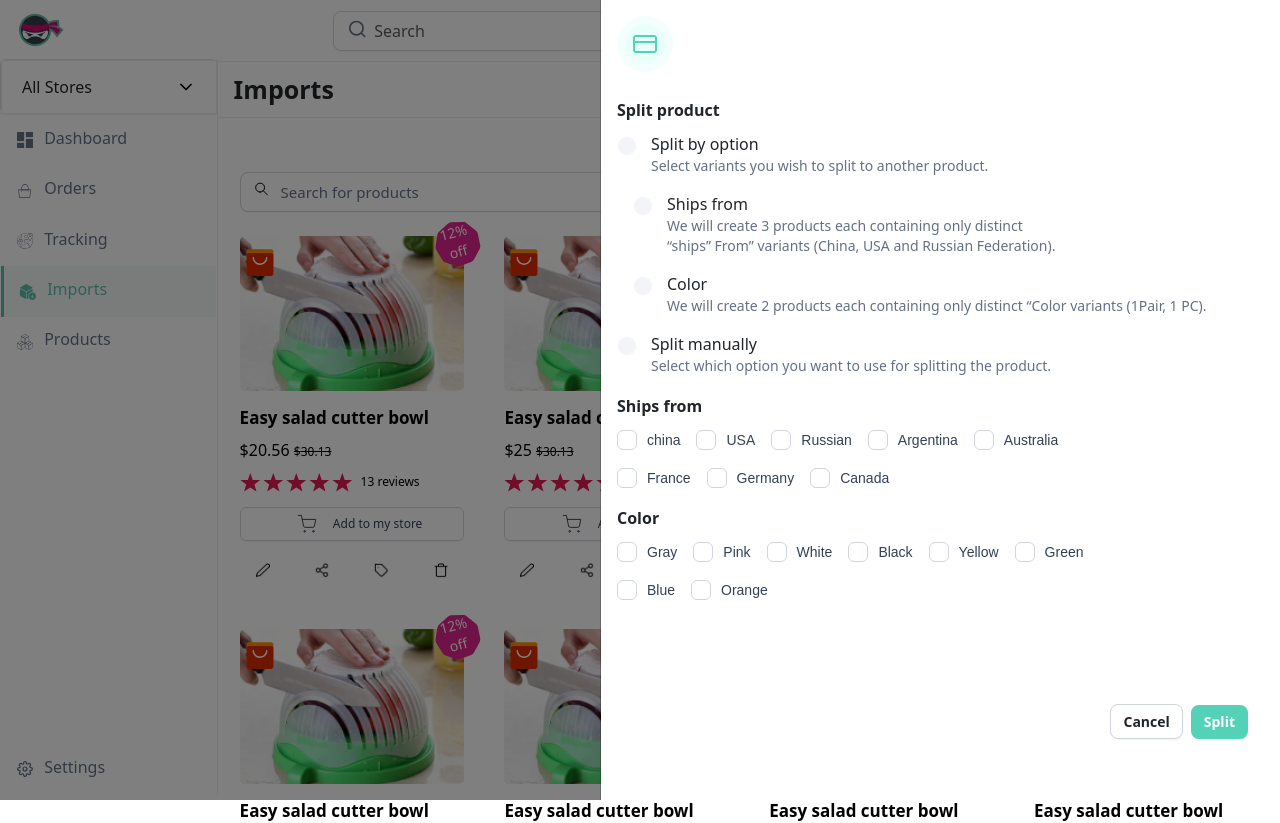
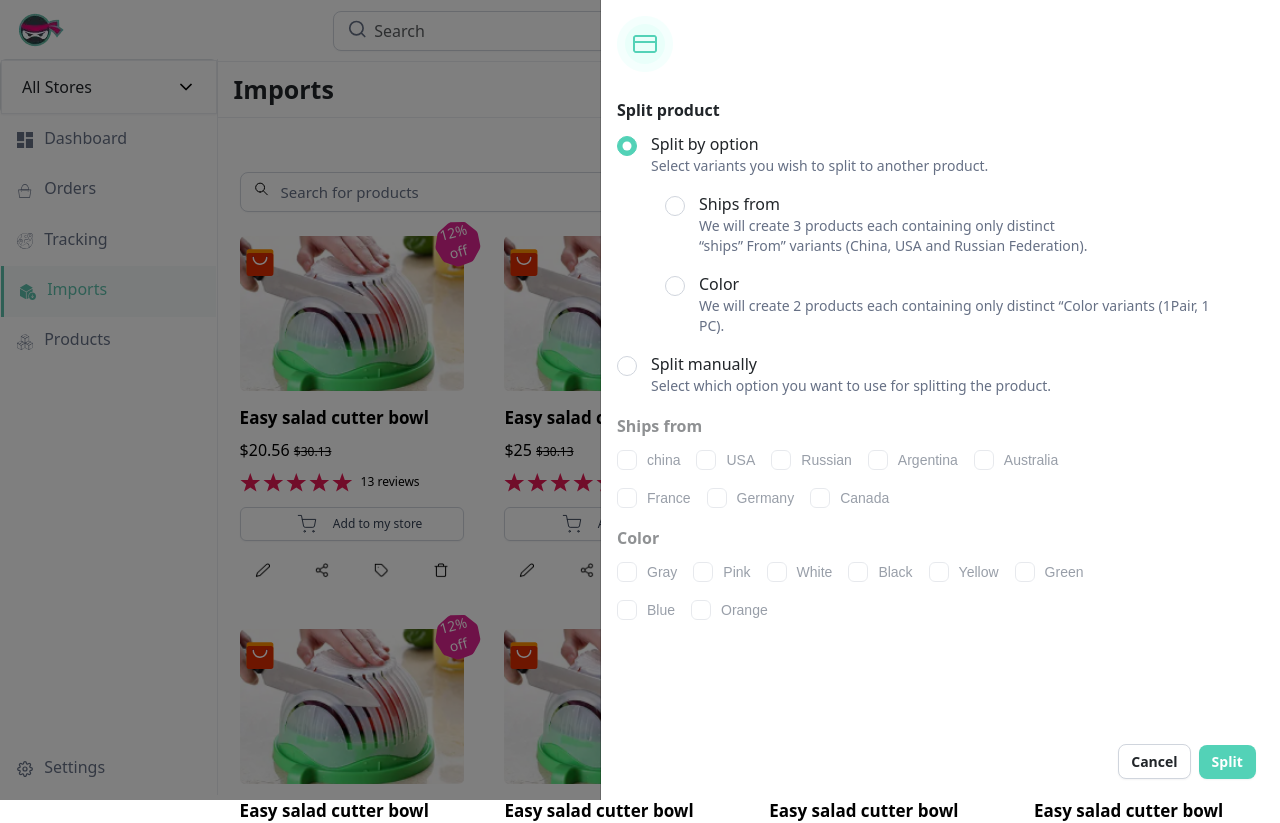
Before and after one commit to omarashrafothman/e-commerse-dashboard, a Next.js app: page /imports in a window 1280 px wide. Shown: the top 823 px of the page. Built offline with nearby package versions, Linux system fonts and the light colour scheme.

Commit message:
last split

```diff
--- a/src/pages/imports/index.jsx
+++ b/src/pages/imports/index.jsx
@@ -9,17 +9,28 @@ import Image from "next/image";
 import shippingMethod from "../../assets/images/webp/Featured icon (1).png";
 
 // edge  start
+
 export const runtime = "experimental-edge"; // 'nodejs' is the default
 export const dynamic = "force-dynamic"; // static by default, unless reading the request
 
 export function GET(request) {
   return new Response(`Hello from ${process.env.VERCEL_REGION}`);
 }
+
 // edge  end
 function index() {
   const [show6, setShowSix] = useState(true);
   const handleClose6 = () => setShowSix(false);
   const handleShow6 = () => setShowSix(true);
+
+  const [splitOptionChecked, setSplitOptionChecked] = useState(true);
+  const openSplit = () => {
+    setSplitOptionChecked(!splitOptionChecked);
+  };
+  const [splitManuallyChecked, setSplitManuallyChecked] = useState(false);
+  const openSplitManually = () => {
+    setSplitManuallyChecked(!splitManuallyChecked);
+  };
 
   useEffect(() => {
     document.title = "Imports";
@@ -44,7 +55,12 @@ function index() {
                 <div className="generalContent">
                   <div className="d-flex flex-column boxWithRadio">
                     <div className="d-flex  radioBox">
-                      <input className="form-check-input" type="radio" />
+                      <input
+                        className="form-check-input"
+                        type="radio"
+                        onClick={openSplit}
+                        checked={splitOptionChecked}
+                      />
                       <div className="d-flex flex-column">
                         <label>Split by option</label>
                         <p>
@@ -55,12 +71,22 @@ function index() {
                   </div>
                 </div>
 
-                <div className="mx-3">
+                <div className="mx-5">
                   <div className="generalContent">
                     <div className="d-flex flex-column boxWithRadio">
                       <div className="d-flex  radioBox">
-                        <input className="form-check-input" type="radio" />
-                        <div className="d-flex flex-column">
+                        <input
+                          className="form-check-input borderColor"
+                          type="radio"
+                          disabled={!splitOptionChecked}
+                        />
+                        <div
+                          className={
+                            splitOptionChecked
+                              ? "d-flex flex-column"
+                              : "d-flex flex-column disable"
+                          }
+                        >
                           <label>Ships from</label>
                           <p>
                             We will create 3 products each containing only
@@ -75,8 +101,18 @@ function index() {
                   <div className="generalContent">
                     <div className="d-flex flex-column boxWithRadio">
                       <div className="d-flex  radioBox">
-                        <input className="form-check-input" type="radio" />
-                        <div className="d-flex flex-column">
+                        <input
+                          className="form-check-input"
+                          type="radio"
+                          disabled={!splitOptionChecked}
+                        />
+                        <div
+                          className={
+                            splitOptionChecked
+                              ? "d-flex flex-column"
+                              : "d-flex flex-column disable"
+                          }
+                        >
                           <label>Color</label>
                           <p>
                             We will create 2 products each containing only
@@ -91,7 +127,12 @@ function index() {
                 <div className="generalContent">
                   <div className="d-flex flex-column boxWithRadio">
                     <div className="d-flex  radioBox">
-                      <input className="form-check-input" type="radio" />
+                      <input
+                        className="form-check-input"
+                        type="radio"
+                        checked={splitManuallyChecked}
+                        onClick={openSplitManually}
+                      />
                       <div className="d-flex flex-column">
                         <label>Split manually</label>
                         <p>
@@ -102,7 +143,13 @@ function index() {
                     </div>
                   </div>
                 </div>
-                <div className="shipsFrom">
+
+                <div>
+                  <div
+                    className={
+                      splitManuallyChecked ? "shipsFrom " : "shipsFrom disable"
+                    }
+                  >
                     <h4>Ships from</h4>
                     <div className="d-flex align-items-center flex-wrap w-75">
                       <label class="control control-checkbox  from">
@@ -152,7 +199,11 @@ function index() {
                       </label>
                     </div>
                   </div>
-                <div className="shipsFrom">
+                  <div
+                    className={
+                      splitManuallyChecked ? "shipsFrom " : "shipsFrom disable"
+                    }
+                  >
                     <h4>Color</h4>
                     <div className="d-flex align-items-center flex-wrap w-75">
                       <label class="control control-checkbox  from">
@@ -186,15 +237,16 @@ function index() {
                         <div class="control_indicator"></div>
                       </label>
                       <label class="control control-checkbox  from">
-                      <input type="checkbox" />
+                        <input type="checkbox" d />
                         <p className="m-0 fromC"> Blue</p>
                         <div class="control_indicator"></div>
                       </label>
                       <label class="control control-checkbox  from">
-                      <input type="checkbox" />
+                        <input type="checkbox" disabled />
                         <p className="m-0 fromC"> Orange</p>
                         <div class="control_indicator"></div>
                       </label>
+                    </div>
                   </div>
                 </div>
 
--- a/src/styles/globals.css
+++ b/src/styles/globals.css
@@ -26,8 +26,14 @@ button {
   border-radius: 8px;
 }
 .split {
-  margin-top: 5.5rem !important;
-}
+  position: absolute;
+  left: 75%;
+  top: 75%;
+}
+.disable {
+  opacity: 50%;
+}
+
 .smallModal {
   width: 475px !important;
 }
@@ -309,7 +315,8 @@ select.form-select:focus option {
 
 /*global inputs style start*/
 .form-check-input {
-  background-color: #f2f4f7 !important;
+  background-color: rgba(255, 255, 255, 1) !important;
+  border-color: rgba(208, 213, 221, 1) !important;
 }
 
 .form-check-input:checked {
@@ -364,7 +371,7 @@ button.accordion-button:focus {
 
 input[type="radio"] {
   accent-color: var(--btn-bg);
-  border-color: #fff !important;
+  border-color: #fff;
 }
 .form-switch input {
   border-radius: 12px !important;
```
Lines whose indentation alone changed are shown as unchanged.
